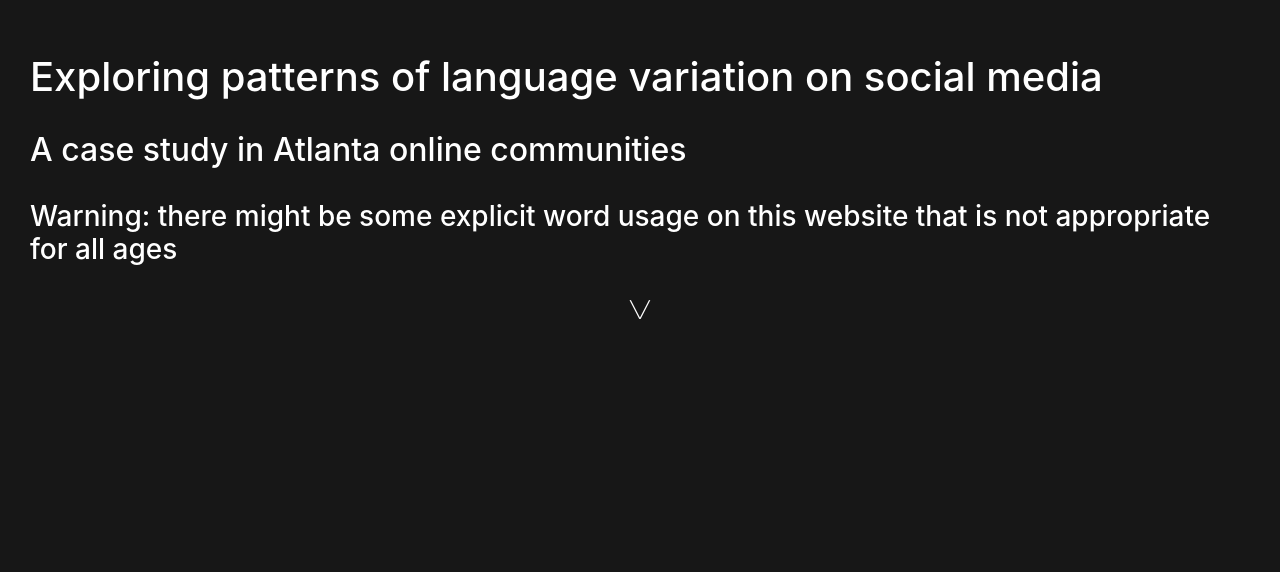
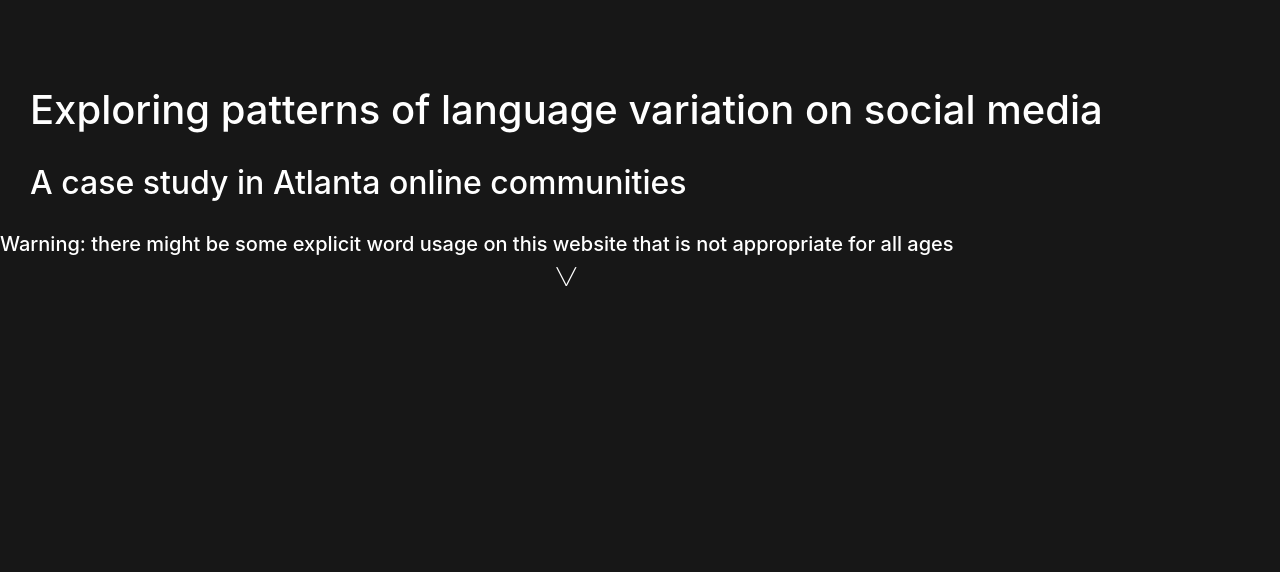
Before and after one commit to 6859-sp21/final-project-atlanta-community, a Vue app in the folder app/: page /#/viz in a window 1280 px wide. Shown: the part 228-800 px from the top of the page. Built offline with nearby package versions, Linux system fonts and the light colour scheme; no server answers; what vue-cookie, vue-social-sharing would draw is missing.

Commit message:
Update Cover.vue

```diff
--- a/app/src/views/Cover.vue
+++ b/app/src/views/Cover.vue
@@ -8,9 +8,9 @@
         <h2  v-scrollanimation>
           {{title2}}
         </h2>
-        <h3 v-scrollanimation>
+        <h5 v-scrollanimation>
           {{title3}}
-        </h3>
+        </h5>
       </div >
       <span v-scrollanimation>╲╱</span>
     </div>
```
